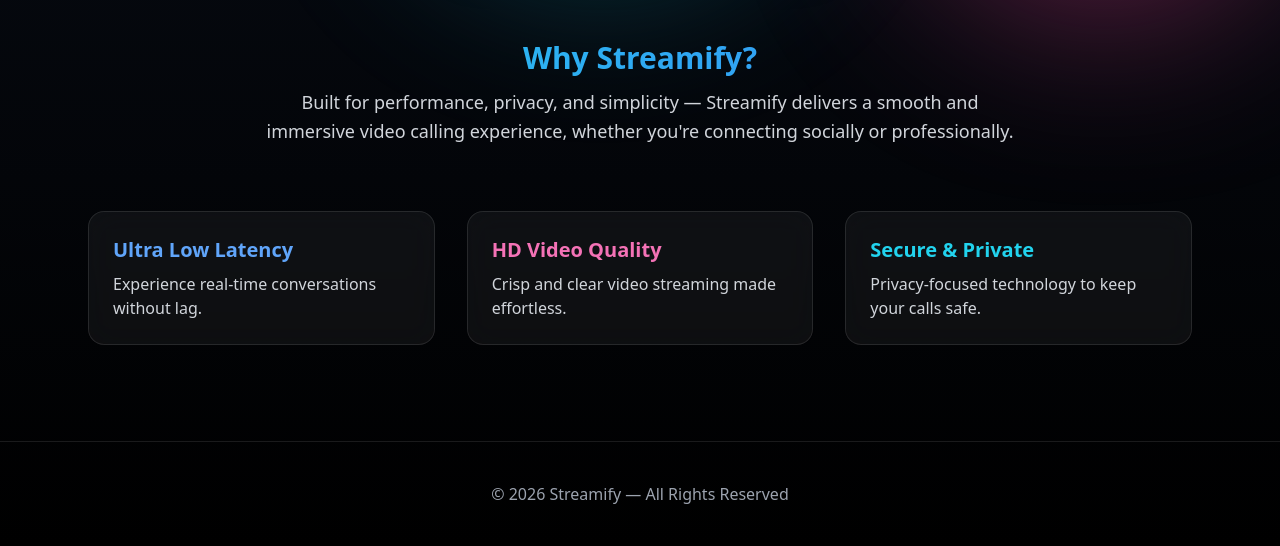
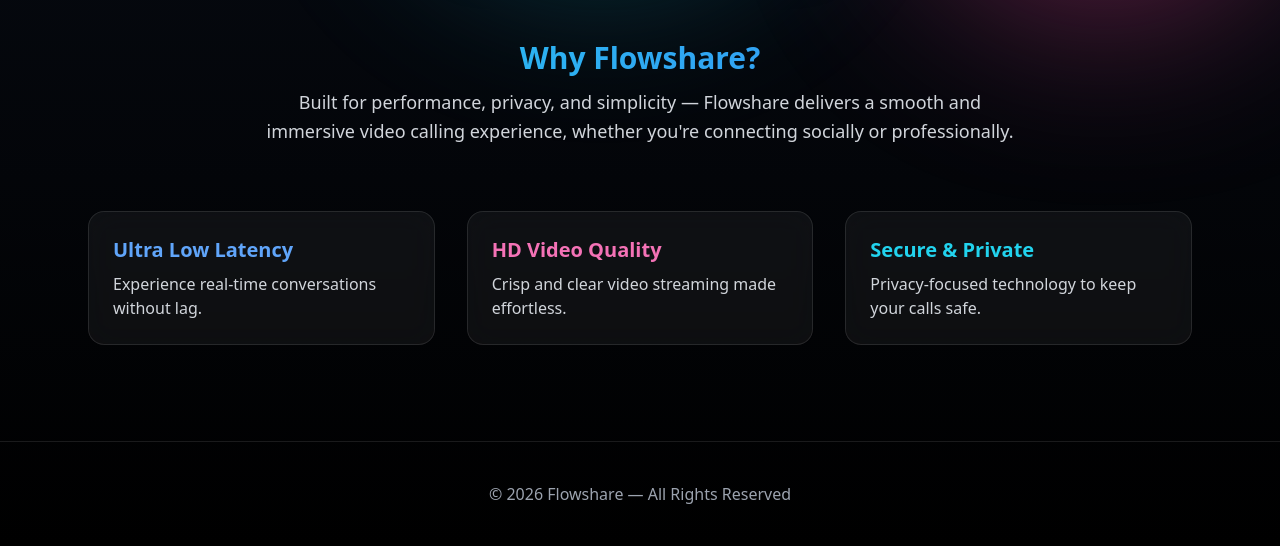
Before and after one commit to Atharva7652005/FlowShare, a Django app: page / in a window 1280 px wide. Shown: the part 768-1314 px from the top of the page. Run offline with Django 5.2, Linux system fonts and the light colour scheme; some libraries are stand-ins or nearby versions.

Commit message:
Rebrand website from Streamify to Flowshare

```diff
--- a/Stream_app/templates/dashboard.html
+++ b/Stream_app/templates/dashboard.html
@@ -5,7 +5,7 @@
 
 <head>
     <meta charset="UTF-8">
-    <title>Dashboard | Streamify</title>
+    <title>Dashboard | Flowshare</title>
     <link rel="icon" href="https://cdn-icons-png.flaticon.com/512/1055/1055666.png" type="image/x-icon">
     <link rel="stylesheet" href="{% static 'css/dashboard.css' %}">
 </head>
@@ -14,7 +14,7 @@
 
     <!-- Navbar -->
     <nav class="navbar">
-        <div class="nav-brand">Streamify</div>
+        <div class="nav-brand">Flowshare</div>
         <button onclick="window.location.href=`{% url 'logout' %}`;" class="btn logout nav-btn">
             Logout
         </button>
--- a/Stream_app/templates/drop_file.html
+++ b/Stream_app/templates/drop_file.html
@@ -5,7 +5,7 @@
 <head>
   <meta charset="utf-8" />
   <meta name="viewport" content="width=device-width,initial-scale=1" />
-  <title>Streamify — Drop Files</title>
+  <title>Flowshare — Drop Files</title>
   <link rel="stylesheet" href="{% static 'css/drop_file.css' %}">
   <!-- Favicon -->
   <link rel="icon" href="https://cdn-icons-png.flaticon.com/512/2965/2965335.png" type="image/x-icon">
--- a/Stream_app/templates/get_file.html
+++ b/Stream_app/templates/get_file.html
@@ -5,7 +5,7 @@
 <head>
   <meta charset="utf-8" />
   <meta name="viewport" content="width=device-width,initial-scale=1" />
-  <title>Streamify — Get Files</title>
+  <title>Flowshare — Get Files</title>
   <link rel="stylesheet" href="{% static 'css/get_file.css' %}">
   <!-- Favicon -->
   <link rel="icon" href="https://cdn-icons-png.flaticon.com/512/2965/2965335.png" type="image/x-icon">
--- a/Stream_app/templates/home.html
+++ b/Stream_app/templates/home.html
@@ -4,7 +4,7 @@
 <head>
   <meta charset="UTF-8">
   <meta name="viewport" content="width=device-width, initial-scale=1.0">
-  <title>Streamify | Connect Seamlessly</title>
+  <title>Flowshare | Connect Seamlessly</title>
   <!-- Favicon -->
   <link rel="icon" href="https://cdn-icons-png.flaticon.com/512/1055/1055666.png" type="image/x-icon">
 
@@ -97,7 +97,7 @@
     </h2>
 
     <p class="mt-4 text-gray-300 max-w-2xl mx-auto text-lg">
-      Streamify connects you with friends, teams, and communities in real-time with crystal-clear video and ultra-low
+      Flowshare connects you with friends, teams, and communities in real-time with crystal-clear video and ultra-low
       latency.
     </p>
 
@@ -122,9 +122,9 @@
   <!-- ABOUT SECTION -->
   <section id="about" class="relative z-10 mt-24 text-center px-6">
     <h3 class="text-3xl font-bold bg-clip-text text-transparent bg-gradient-to-r from-cyan-400 to-blue-500">Why
-      Streamify?</h3>
+      Flowshare?</h3>
     <p class="mt-3 text-gray-300 max-w-3xl mx-auto text-lg leading-relaxed">
-      Built for performance, privacy, and simplicity — Streamify delivers a smooth and immersive video calling
+      Built for performance, privacy, and simplicity — Flowshare delivers a smooth and immersive video calling
       experience, whether you're connecting socially or professionally.
     </p>
   </section>
@@ -152,7 +152,7 @@
 
   <!-- FOOTER -->
   <footer class="relative z-10 mt-24 py-10 text-center text-gray-400 border-t border-white/10">
-    <p>© 2026 Streamify — All Rights Reserved</p>
+    <p>© 2026 Flowshare — All Rights Reserved</p>
   </footer>
 
 </body>
--- a/Stream_app/templates/join_room.html
+++ b/Stream_app/templates/join_room.html
@@ -5,7 +5,7 @@
 
 <head>
     <meta charset="UTF-8">
-    <title>Join Meeting | Streamify</title>
+    <title>Join Meeting | Flowshare</title>
     <link rel="icon" href="https://cdn-icons-png.flaticon.com/512/3004/3004051.png" type="image/x-icon">
     <link rel="stylesheet" href="{% static 'css/join_room.css' %}">
 </head>
--- a/Stream_app/templates/login.html
+++ b/Stream_app/templates/login.html
@@ -5,7 +5,7 @@
 
 <head>
     <meta charset="UTF-8">
-    <title>Login | Streamify</title>
+    <title>Login | Flowshare</title>
     <link rel="stylesheet" href="{% static 'css/login.css' %}">
     <link rel="icon" href="https://cdn-icons-png.flaticon.com/512/1055/1055666.png" type="image/x-icon">
     <style>
@@ -47,7 +47,7 @@
     </div>
 
     <div class="container">
-        <h1 class="brand">Welcome back to <span>Streamify</span></h1>
+        <h1 class="brand">Welcome back to <span>Flowshare</span></h1>
 
         <form method="POST" action="{% url 'login' %}">
             {% csrf_token %}
--- a/Stream_app/templates/register.html
+++ b/Stream_app/templates/register.html
@@ -5,7 +5,7 @@
 
 <head>
     <meta charset="UTF-8">
-    <title>Registration | Streamify</title>
+    <title>Registration | Flowshare</title>
     <link rel="stylesheet" href="{% static 'css/register.css' %}">
     <link rel="icon" href="https://cdn-icons-png.flaticon.com/512/1055/1055666.png" type="image/x-icon">
     <style>
@@ -47,7 +47,7 @@
     </div>
 
     <div class="container">
-        <h1 class="brand">Welcome to <span>Streamify</span></h1>
+        <h1 class="brand">Welcome to <span>Flowshare</span></h1>
         <p class="tagline">Connect face-to-face instantly.</p>
 
         <form method="POST" action="{% url 'register' %}">
--- a/static/css/drop_file.css
+++ b/static/css/drop_file.css
@@ -7,12 +7,11 @@
 
 body {
     font-family: 'Segoe UI', Tahoma, Geneva, Verdana, sans-serif;
-    height: 100vh;
+    min-height: 100vh;
     background: radial-gradient(circle at top, #0b1220, #000);
     display: flex;
     justify-content: center;
     align-items: center;
-    overflow: hidden;
     color: white;
 }
 
```
Also changed, not shown: static/css/get_file.css (+3 -4 lines), static/css/login.css (+21 -10 lines), static/css/register.css (+25 -11 lines), media/storageFiles/System_architecture_agrirent.png (deleted), media/storageFiles/wallpaper1.jpg (deleted), media/storageFiles/wallpaper2.jpeg (deleted), media/storageFiles/wallpaper3.jpg (deleted), 4 other files.
